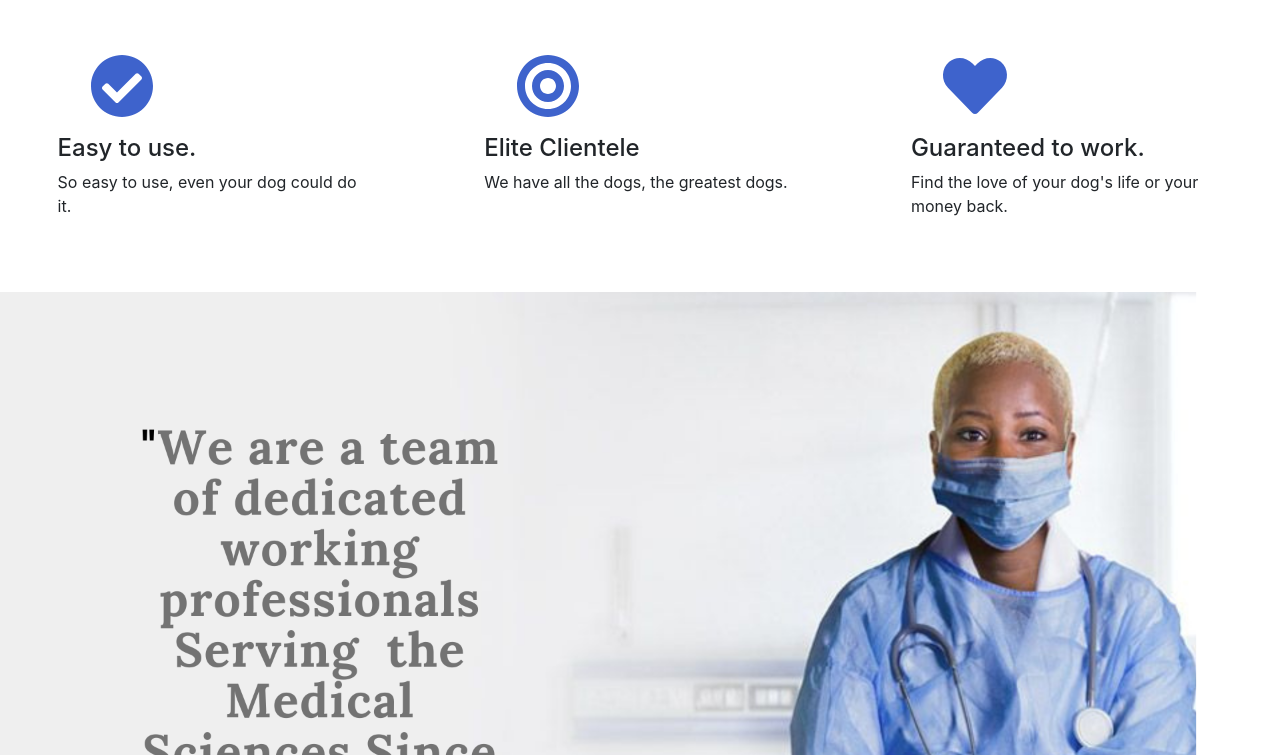
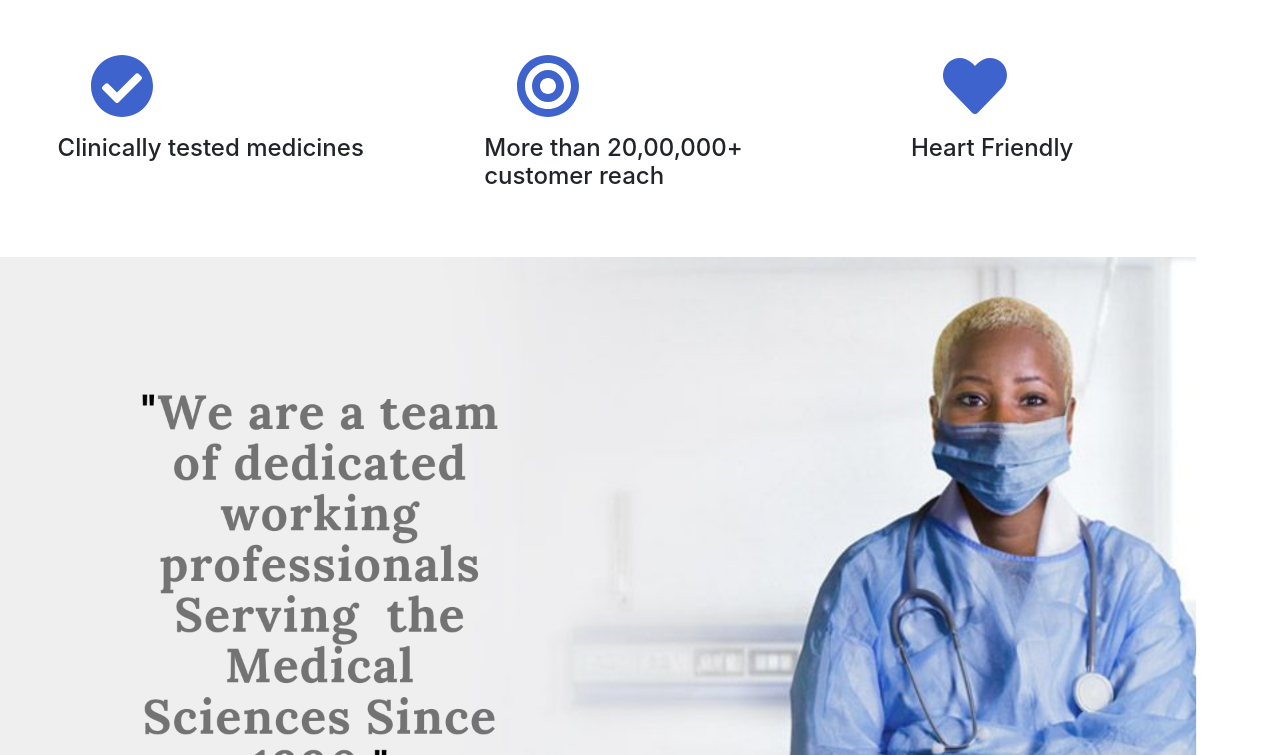
Before and after one commit to lakshya-uiet-cse/lph, a plain HTML site: page index.html in a window 1280 px wide. Shown: the part 780-1535 px from the top of the page. Drawn offline with nearby package versions, Linux system fonts and the light colour scheme.

Commit message:
Update index.html

```diff
--- a/index.html
+++ b/index.html
@@ -79,20 +79,17 @@
           <div class="row">
             <div class="feature-box col-lg-4">
               <i class="icon fas fa-check-circle fa-4x"></i>
-              <h3 class="feature-title">Easy to use.</h3>
-              <p>So easy to use, even your dog could do it.</p>
+              <h3 class="feature-title">Clinically tested medicines</h3>
             </div>
 
             <div class="feature-box col-lg-4">
               <i class="icon fas fa-bullseye fa-4x"></i>
-              <h3 class="feature-title">Elite Clientele</h3>
-              <p>We have all the dogs, the greatest dogs.</p>
+              <h3 class="feature-title">More than 20,00,000+ customer reach</h3>
             </div>
 
             <div class="feature-box col-lg-4">
               <i class="icon fas fa-heart fa-4x"></i>
-              <h3 class="feature-title">Guaranteed to work.</h3>
-              <p>Find the love of your dog's life or your money back.</p>
+              <h3 class="feature-title">Heart Friendly</h3>
             </div>
           </div>
 
```
